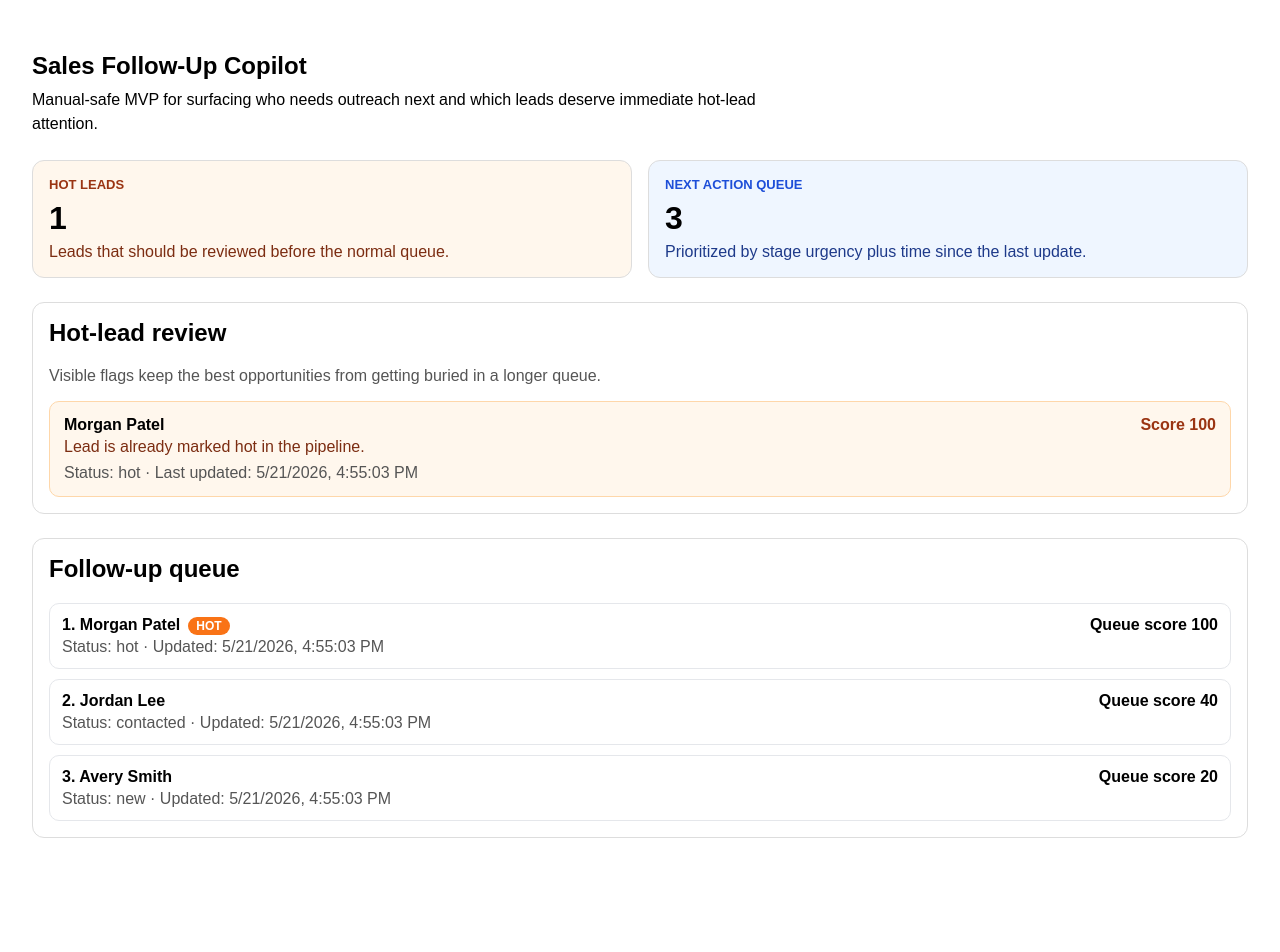
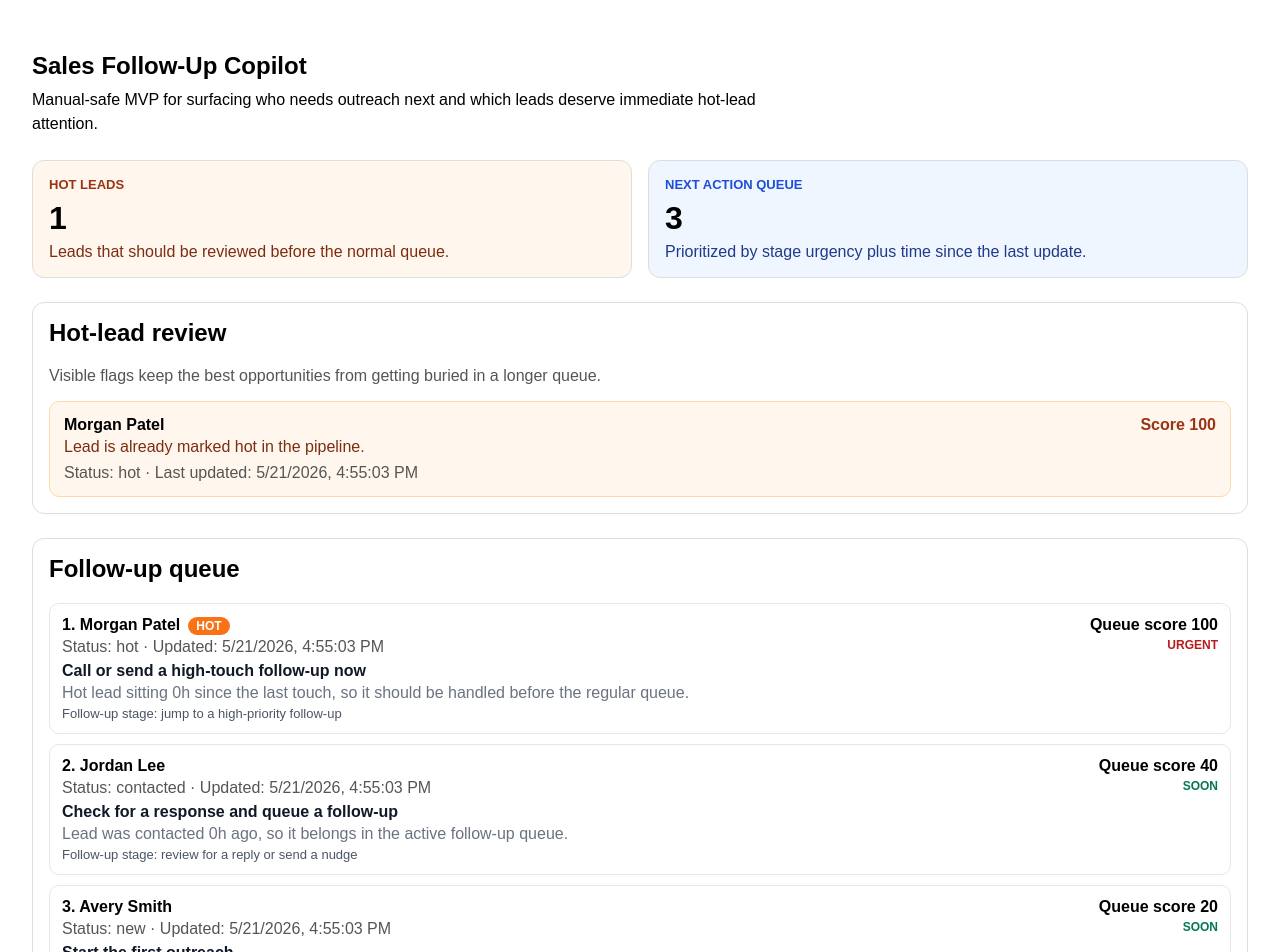
Before and after one commit to mendyraul/sales-followup-copilot, a Next.js app: page / in a window 1280 px wide. Shown: the top 952 px of the page. Before the commit the page ends 870 px from the top, so only its background shows below. Built offline with nearby package versions, Linux system fonts and the light colour scheme.

Commit message:
feat: add next action guidance

```diff
--- a/src/app/page.tsx
+++ b/src/app/page.tsx
@@ -1,6 +1,6 @@
 import { demoLeads } from '../data/demoLeads';
 import { listHotLeads } from '../domain/hot-lead';
-import { needsAttention, nextActionScore } from '../domain/queue';
+import { needsAttention } from '../domain/queue';
 
 function timeLabel(iso: string) {
   return new Date(iso).toLocaleString();
@@ -59,7 +59,6 @@ export default function HomePage() {
         <h2 style={{ marginTop: 0 }}>Follow-up queue</h2>
         <div style={{ display: 'grid', gap: 10 }}>
           {queue.map((lead, index) => {
-            const score = nextActionScore(lead);
             const hot = hotLeads.some((item) => item.id === lead.id);
             return (
               <article key={lead.id} style={{ border: '1px solid #e5e7eb', borderRadius: 10, padding: 12 }}>
@@ -68,8 +67,16 @@ export default function HomePage() {
                     <strong>{index + 1}. {lead.name}</strong>
                     {hot ? <span style={{ marginLeft: 8, padding: '2px 8px', borderRadius: 999, background: '#f97316', color: 'white', fontSize: 12, fontWeight: 700 }}>HOT</span> : null}
                     <div style={{ color: '#555', marginTop: 4 }}>Status: {lead.status} · Updated: {timeLabel(lead.updatedAt)}</div>
+                    <div style={{ color: '#111827', marginTop: 6, fontWeight: 600 }}>{lead.nextAction.label}</div>
+                    <div style={{ color: '#6b7280', marginTop: 4 }}>{lead.nextAction.reason}</div>
+                    <div style={{ color: '#4b5563', marginTop: 4, fontSize: 13 }}>Follow-up stage: {lead.nextAction.followUpStage}</div>
                   </div>
-                  <div style={{ fontWeight: 700 }}>Queue score {Math.round(score)}</div>
+                  <div style={{ textAlign: 'right' }}>
+                    <div style={{ fontWeight: 700 }}>Queue score {Math.round(lead.nextAction.score)}</div>
+                    <div style={{ color: lead.nextAction.band === 'urgent' ? '#b91c1c' : lead.nextAction.band === 'today' ? '#1d4ed8' : '#047857', marginTop: 4, fontWeight: 600, textTransform: 'uppercase', fontSize: 12 }}>
+                      {lead.nextAction.band}
+                    </div>
+                  </div>
                 </div>
               </article>
             );
--- a/src/domain/queue.ts
+++ b/src/domain/queue.ts
@@ -1,14 +1,103 @@
-import type { Lead } from './lead';
+import type { Lead, LeadStatus } from './lead';
+
+export type NextActionBand = 'urgent' | 'today' | 'soon';
+
+export type NextAction = {
+  score: number;
+  band: NextActionBand;
+  label: string;
+  reason: string;
+  ageHours: number;
+  followUpStage: string;
+};
+
+const statusWeights: Record<LeadStatus, number> = {
+  hot: 100,
+  replied: 60,
+  contacted: 40,
+  new: 20,
+  won: 0,
+  lost: 0,
+};
+
+function ageHoursSince(updatedAt: string, now: Date): number {
+  return Math.max(0, (now.getTime() - new Date(updatedAt).getTime()) / 3600000);
+}
+
+function followUpStageFor(lead: Lead): string {
+  switch (lead.status) {
+    case 'new':
+      return 'draft the first outreach';
+    case 'contacted':
+      return 'review for a reply or send a nudge';
+    case 'replied':
+      return 'prepare the next personalized response';
+    case 'hot':
+      return 'jump to a high-priority follow-up';
+    case 'won':
+      return 'no follow-up needed';
+    case 'lost':
+      return 'closed out';
+  }
+}
+
+function bandFor(score: number): NextActionBand {
+  if (score >= 100) return 'urgent';
+  if (score >= 60) return 'today';
+  return 'soon';
+}
+
+function labelFor(lead: Lead, band: NextActionBand): string {
+  if (lead.status === 'hot') return 'Call or send a high-touch follow-up now';
+  if (lead.status === 'replied') return band === 'urgent' ? 'Reply while momentum is hot' : 'Draft the next response';
+  if (lead.status === 'contacted') return band === 'urgent' ? 'Send a nudge today' : 'Check for a response and queue a follow-up';
+  return 'Start the first outreach';
+}
+
+function reasonFor(lead: Lead, ageHours: number, band: NextActionBand): string {
+  const roundedAge = Math.round(ageHours);
+
+  if (lead.status === 'hot') {
+    return `Hot lead sitting ${roundedAge}h since the last touch, so it should be handled before the regular queue.`;
+  }
+
+  if (lead.status === 'replied') {
+    return band === 'urgent'
+      ? `Lead replied and has been waiting ${roundedAge}h, so the window for a strong response is closing.`
+      : `Lead replied ${roundedAge}h ago, so the next personalized response should be prepared soon.`;
+  }
+
+  if (lead.status === 'contacted') {
+    return band === 'urgent'
+      ? `Lead was contacted ${roundedAge}h ago without movement, so it is ready for a same-day nudge.`
+      : `Lead was contacted ${roundedAge}h ago, so it belongs in the active follow-up queue.`;
+  }
+
+  return `New lead has waited ${roundedAge}h without a first touch, so the first outreach should be drafted.`;
+}
+
+export function getNextAction(lead: Lead, now = new Date()): NextAction {
+  const ageHours = ageHoursSince(lead.updatedAt, now);
+  const score = statusWeights[lead.status] + Math.min(72, ageHours);
+  const band = bandFor(score);
+
+  return {
+    score,
+    band,
+    label: labelFor(lead, band),
+    reason: reasonFor(lead, ageHours, band),
+    ageHours,
+    followUpStage: followUpStageFor(lead),
+  };
+}
 
 export function nextActionScore(lead: Lead, now = new Date()): number {
-  const updated = new Date(lead.updatedAt).getTime();
-  const ageHours = Math.max(0, (now.getTime() - updated) / 3600000);
-  const statusWeight = lead.status === 'hot' ? 100 : lead.status === 'replied' ? 60 : lead.status === 'contacted' ? 40 : 20;
-  return statusWeight + Math.min(72, ageHours);
+  return getNextAction(lead, now).score;
 }
 
-export function needsAttention(leads: Lead[]): Lead[] {
+export function needsAttention(leads: Lead[], now = new Date()): Array<Lead & { nextAction: NextAction }> {
   return [...leads]
-    .filter(l => ['new', 'contacted', 'replied', 'hot'].includes(l.status))
-    .sort((a, b) => nextActionScore(b) - nextActionScore(a));
+    .filter((lead) => ['new', 'contacted', 'replied', 'hot'].includes(lead.status))
+    .map((lead) => ({ ...lead, nextAction: getNextAction(lead, now) }))
+    .sort((a, b) => b.nextAction.score - a.nextAction.score);
 }
```
Also changed, not shown: 1 other file (tests, documents, lock files or other folders).
